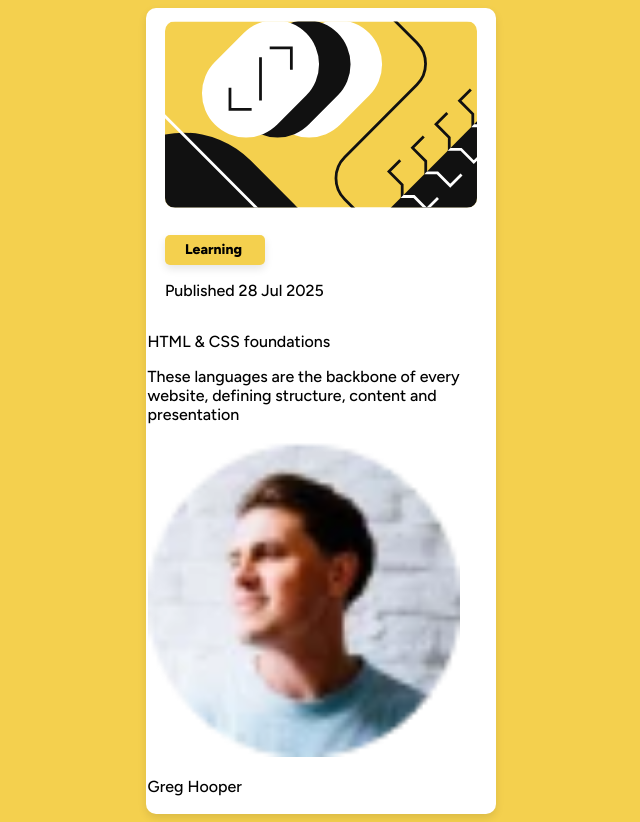
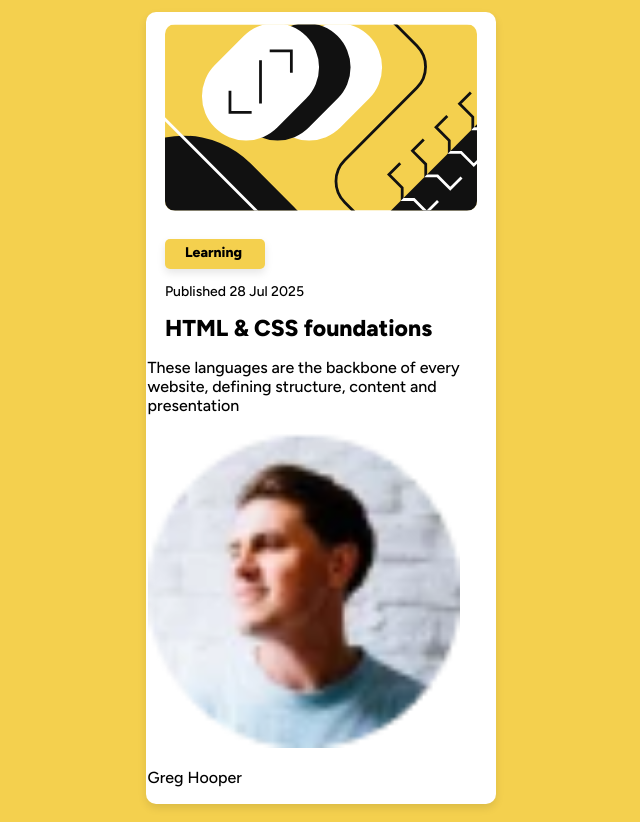
Before and after one commit to herbertDev12/blog-preview-card, a plain HTML site: page index.html in a window 1280 px wide. Shown: the whole page, without its empty margins (319-959 px from the left). Drawn offline with Linux system fonts and the light colour scheme.

Commit message:
add styles to the tittle

```diff
--- a/style.css
+++ b/style.css
@@ -78,4 +78,17 @@ img{
 
 .publicationDate-text{
     font-weight: 100;
+    font-size: 14px;
 }
+
+.title-container{
+    display: flex;
+    margin-left: 5%;
+}
+
+.title-text{
+    margin: 0;
+    padding: 0;
+    font-size: 23px;
+    font-weight: bold;
+}
```
